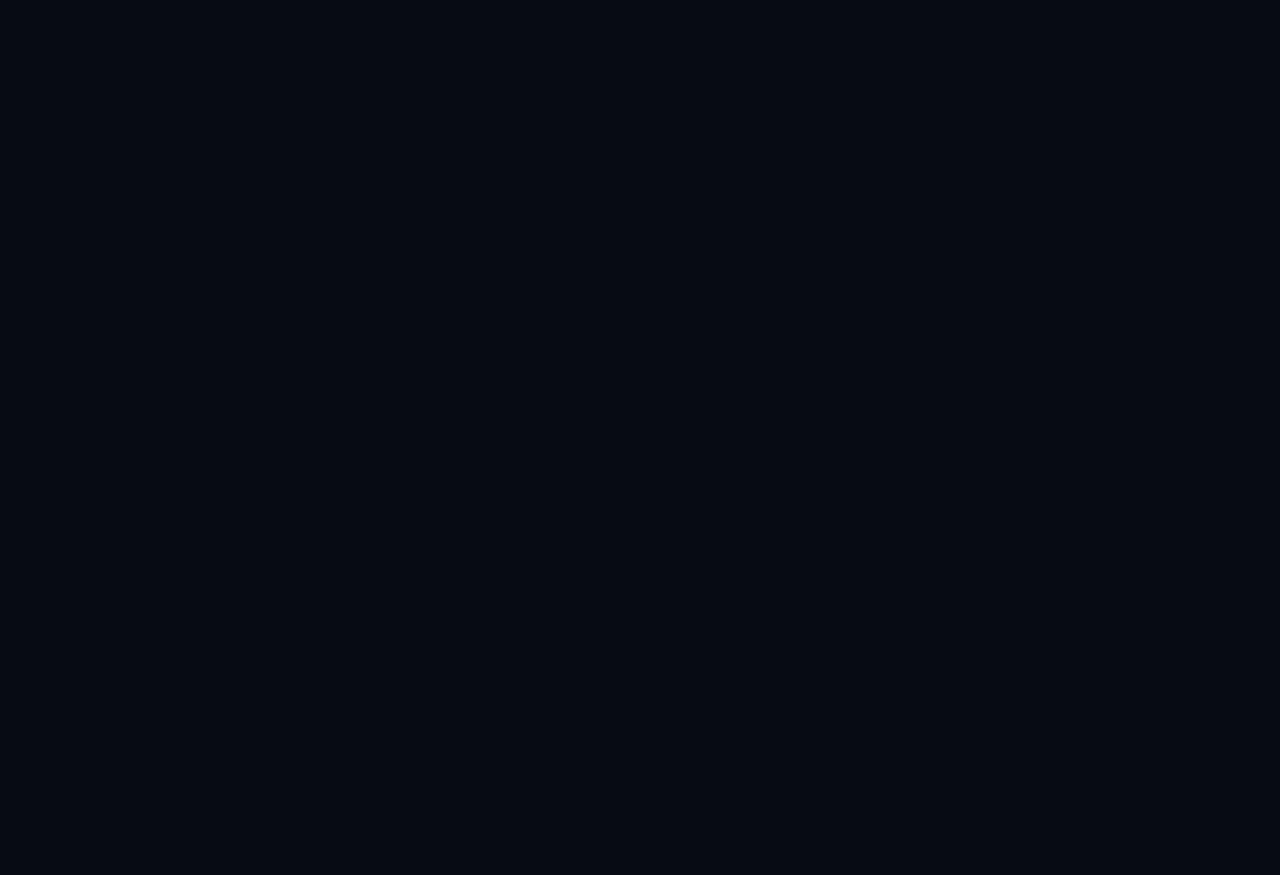
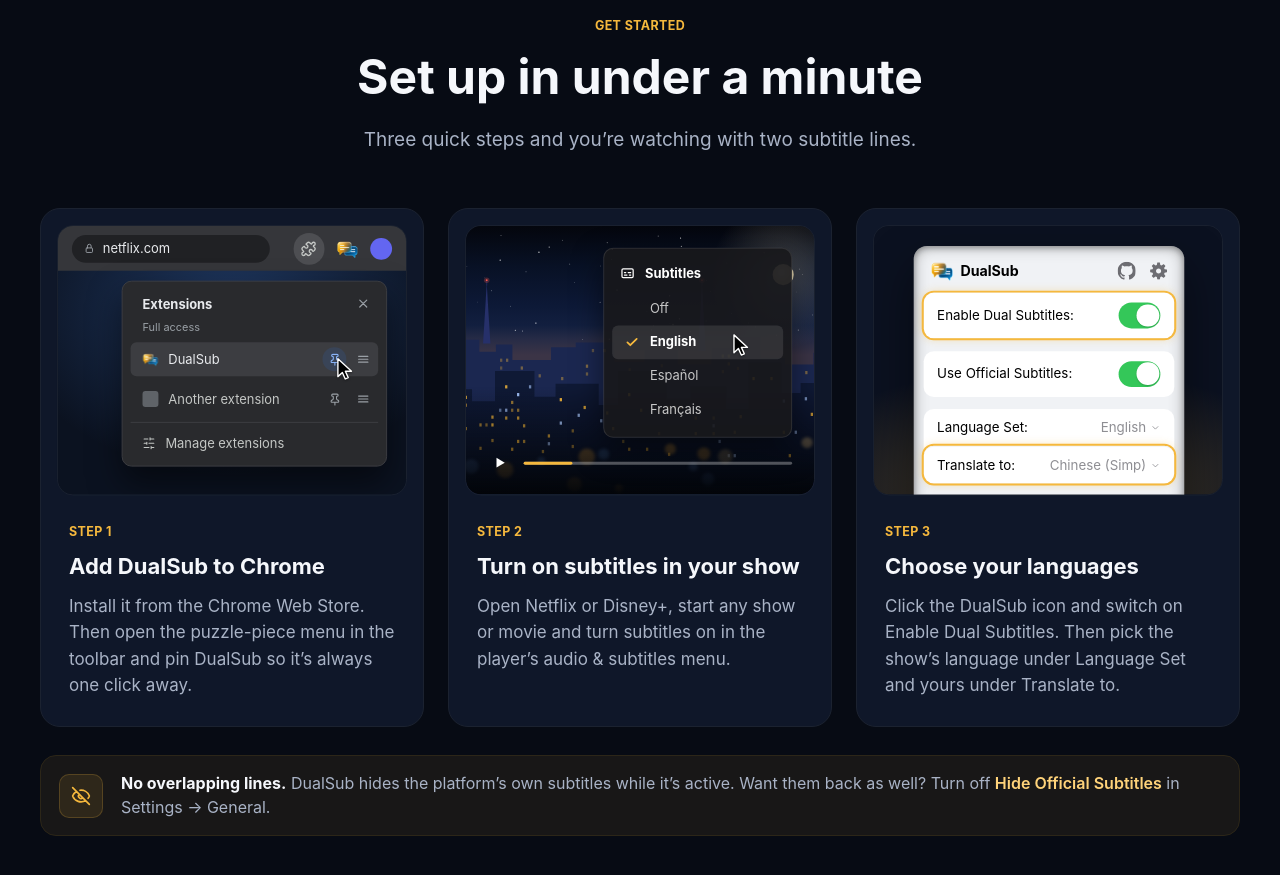
Before and after one commit to QuellaMC/DualSub, a React (Vite) app in the folder LandingPage/: page / in a window 1280 px wide. Shown: the part 1520-2395 px from the top of the page. Before the commit the page ends 1417 px from the top, so only its background shows below. Built offline with nearby package versions, Linux system fonts and the light colour scheme.

Commit message:
feat(site): add the get started section

```diff
--- a/LandingPage/src/App.tsx
+++ b/LandingPage/src/App.tsx
@@ -1,3 +1,4 @@
+import { GetStarted } from './sections/GetStarted';
 import { Hero } from './sections/Hero';
 import { SiteHeader } from './sections/SiteHeader';
 
@@ -7,6 +8,7 @@
             <SiteHeader />
             <main>
                 <Hero />
+                <GetStarted />
             </main>
         </>
     );
--- /dev/null
+++ b/LandingPage/src/sections/GetStarted.css
@@ -0,0 +1,76 @@
+.steps {
+    display: grid;
+    grid-template-columns: repeat(3, 1fr);
+    gap: 24px;
+}
+
+.step {
+    padding: 16px 16px 28px;
+}
+
+.step-board {
+    width: 352px;
+    height: 272px;
+    overflow: hidden;
+    border: 1px solid var(--line);
+    border-radius: 16px;
+}
+
+.step-text {
+    padding: 28px 12px 0;
+}
+
+.step-text h3 {
+    margin: 12px 0 12px;
+    font-size: 22px;
+    font-weight: 700;
+    line-height: 1.3;
+}
+
+.step-text h3 + p {
+    color: var(--text-muted);
+    font-size: 17px;
+    line-height: 1.55;
+}
+
+.overlap-note {
+    display: flex;
+    align-items: center;
+    gap: 18px;
+    margin-top: 28px;
+    padding: 16px 18px;
+    border: 1px solid #2c2618;
+    border-radius: 16px;
+    background: #181717;
+}
+
+.overlap-note .feature-icon {
+    width: 44px;
+    height: 44px;
+    border-radius: 10px;
+    font-size: 20px;
+}
+
+.overlap-note p {
+    color: var(--text-muted);
+    font-size: 16px;
+    line-height: 1.45;
+}
+
+.overlap-note strong {
+    color: var(--text);
+}
+
+.overlap-note em {
+    color: var(--amber-light);
+    font-style: normal;
+    font-weight: 600;
+}
+
+@media (max-width: 900px) {
+    .steps {
+        grid-template-columns: 1fr;
+        max-width: 480px;
+        margin-inline: auto;
+    }
+}
--- /dev/null
+++ b/LandingPage/src/sections/GetStarted.tsx
@@ -0,0 +1,75 @@
+import type { ReactNode } from 'react';
+import { Artboard } from '../components/Artboard';
+import { Icon } from '../components/Icon';
+import { Section, SectionHeading } from '../components/Section';
+import {
+    ChooseLanguagesArt,
+    PinExtensionArt,
+    SubtitleMenuArt,
+} from './StepArt';
+import './GetStarted.css';
+
+const STEPS: readonly {
+    title: string;
+    body: string;
+    art: ReactNode;
+    artLabel: string;
+}[] = [
+    {
+        title: 'Add DualSub to Chrome',
+        body: 'Install it from the Chrome Web Store. Then open the puzzle-piece menu in the toolbar and pin DualSub so it’s always one click away.',
+        art: <PinExtensionArt />,
+        artLabel:
+            'Chrome’s extensions menu with the pin button next to DualSub',
+    },
+    {
+        title: 'Turn on subtitles in your show',
+        body: 'Open Netflix or Disney+, start any show or movie and turn subtitles on in the player’s audio & subtitles menu.',
+        art: <SubtitleMenuArt />,
+        artLabel: 'A player’s subtitle menu with English selected',
+    },
+    {
+        title: 'Choose your languages',
+        body: 'Click the DualSub icon and switch on Enable Dual Subtitles. Then pick the show’s language under Language Set and yours under Translate to.',
+        art: <ChooseLanguagesArt />,
+        artLabel:
+            'The DualSub popup with Enable Dual Subtitles and Translate to outlined',
+    },
+];
+
+export function GetStarted() {
+    return (
+        <Section id="how-it-works">
+            <SectionHeading
+                eyebrow="Get started"
+                title="Set up in under a minute"
+                lead="Three quick steps and you’re watching with two subtitle lines."
+            />
+            <ol className="steps">
+                {STEPS.map(({ title, body, art, artLabel }, index) => (
+                    <li key={title} className="card step">
+                        <Artboard className="step-board" label={artLabel}>
+                            {art}
+                        </Artboard>
+                        <div className="step-text">
+                            <p className="eyebrow">Step {index + 1}</p>
+                            <h3>{title}</h3>
+                            <p>{body}</p>
+                        </div>
+                    </li>
+                ))}
+            </ol>
+            <aside className="overlap-note">
+                <span className="feature-icon feature-icon-amber">
+                    <Icon name="eyeOff" />
+                </span>
+                <p>
+                    <strong>No overlapping lines.</strong> DualSub hides the
+                    platform’s own subtitles while it’s active. Want them back
+                    as well? Turn off <em>Hide Official Subtitles</em> in
+                    Settings → General.
+                </p>
+            </aside>
+        </Section>
+    );
+}
```
